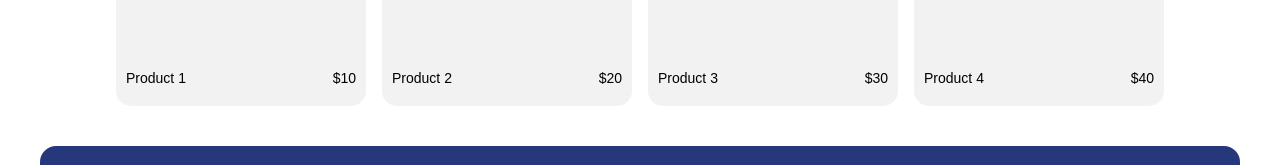
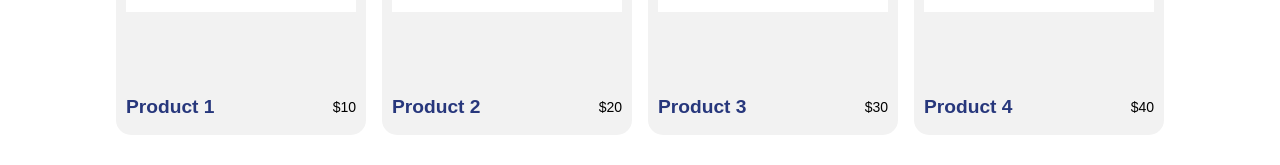
Before and after one commit to ShopiDroneOrganisation/ShopiDrone-front, a Next.js app: page / in a window 1280 px wide. Shown: the part 1162-1327 px from the top of the page. Built offline with nearby package versions, Linux system fonts and the light colour scheme.

Commit message:
fix card style

```diff
--- a/src/app/assets/styles/pages/home.scss
+++ b/src/app/assets/styles/pages/home.scss
@@ -5,6 +5,13 @@
         position: relative;
         margin-bottom: 17px;
         overflow: scroll;
+
+        .banner-container {
+            position: relative;
+            width: 100%;
+            height: 100vh;
+            overflow: hidden;
+        }
 
         .banner {
             object-fit: cover;
@@ -25,7 +32,7 @@
                 padding: 33px;
                 background-color: variables.$color-white;
 
-                > .sell-btn {
+                >.sell-btn {
                     margin: 34px 0 13px;
                     width: 100%;
                 }
--- a/src/app/components/Card/Card.scss
+++ b/src/app/components/Card/Card.scss
@@ -1,3 +1,5 @@
+@use '../../assets/styles/variables';
+
 .card {
     height: 400px;
     width: 250px;
@@ -9,6 +11,7 @@
     position: relative;
     background-color: #F2F2F2;
     cursor: pointer;
+    transition: background-color 0.3s ease, color 0.3s ease;
 
     .card-image {
         height: 80%;
@@ -34,6 +37,12 @@
             transition: color 0.3s ease;
         }
 
+        h2 {
+            font-size: 1.2rem;
+            font-weight: 600;
+            color: variables.$color-blue;
+        }
+
         .card-info {
             display: flex;
             justify-content: space-between;
@@ -49,12 +58,18 @@
         }
     }
 
-    &:hover .description {
-        max-height: 400px;
-        opacity: 1;
-    }
-    &:hover h2 {
-        color: #FF0000;
+    &:hover {
+        background-color: variables.$color-blue;
+        color: #FFFFFF;
 
+        .card-text h2,
+        .card-text p {
+            color: #FFFFFF;
+        }
+
+        .description {
+            max-height: 400px;
+            opacity: 1;
+        }
     }
 }
--- a/src/app/page.tsx
+++ b/src/app/page.tsx
@@ -9,7 +9,9 @@ export default function Home() {
     return (
         <div className="page-home">
             <div className="wrapper -xlarge banner-wrapper">
+                <div className="banner-container">
                 <Image src={banner} alt={''} className={'banner'} width={1440} height={768}/>
+                </div>
                 <div className="wrapper -medium -padded sign-wrapper">
                     <div className="sign flex -direction-column">
                         <p className={'title-1'}>Faites de la place, vendez vos drones et pièces facilement !</p>
```
